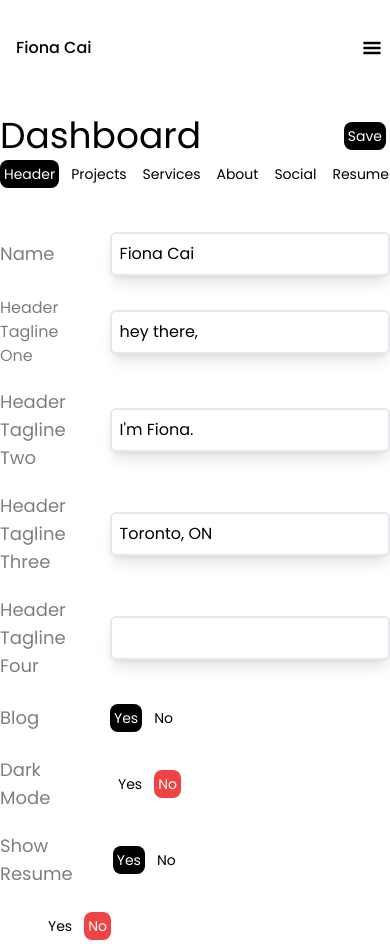
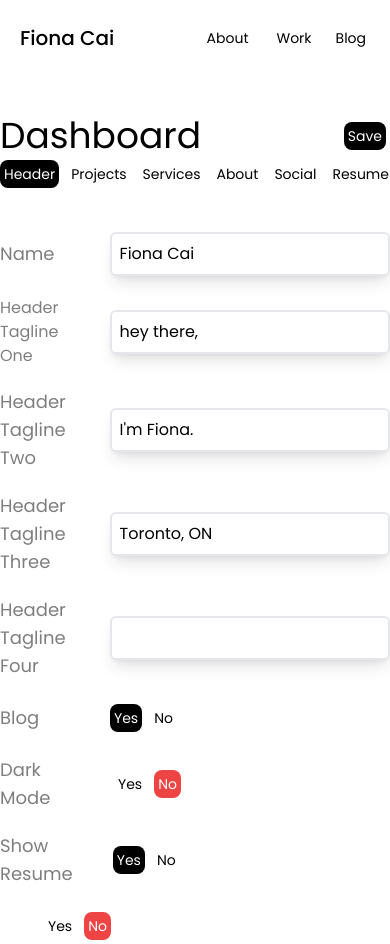
Before and after one commit to fiona-cai/personal, a Next.js app: page /edit in a window 390 px wide. Built offline with nearby package versions, Linux system fonts and the light colour scheme.

Commit message:
mobile <3

```diff
--- a/components/Header/index.js
+++ b/components/Header/index.js
@@ -21,149 +21,19 @@ const Header = ({ handleWorkScroll, handleAboutScroll, isBlog }) => {
 
   return (
     <>
-      <Popover className="block tablet:hidden mt-5">
-        {({ open }) => (
-          <>
-            <div className="flex items-center justify-between p-2 laptop:p-0">
-              <h1
-                onClick={() => router.push("/")}
-                className="font-medium p-2 laptop:p-0 link"
-              >
-                {name}
-              </h1>
 
-              <div className="flex items-center">
-                {data.darkMode && (
-                  <Button
-                    onClick={() =>
-                      setTheme(theme === "dark" ? "light" : "dark")
-                    }
-                  >
-                    <img
-                      className="h-6"
-                      src={`/images/${
-                        theme === "dark" ? "moon.svg" : "sun.svg"
-                      }`}
-                    ></img>
-                  </Button>
-                )}
-
-                <Popover.Button>
-                  <img
-                    className="h-5"
-                    src={`/images/${
-                      !open
-                        ? theme === "dark"
-                          ? "menu-white.svg"
-                          : "menu.svg"
-                        : theme === "light"
-                        ? "cancel.svg"
-                        : "cancel-white.svg"
-                    }`}
-                  ></img>
-                </Popover.Button>
-              </div>
-            </div>
-            <Popover.Panel
-              className={`absolute right-0 z-10 w-1 p-4 ${
-                theme === "dark" ? "bg-slate-800" : "bg-white"
-              } shadow-md rounded-md`}
-            >
-              {!isBlog ? (
-                <div className="grid grid-cols-1">
-                  <Button onClick={handleAboutScroll}>About</Button>
-                  <Button onClick={handleWorkScroll}>Work</Button>
-                  {showBlog && (
-                    <Button onClick={() => router.push("/blog")}>Blog</Button>
-                  )}
-
-                  <Button
-                    onClick={() => window.open("mailto:fiona.cai899@gmail.com")}
-                  >
-                    Contact
-                  </Button>
-                </div>
-              ) : (
-                <div className="grid grid-cols-1">
-                  <Button onClick={() => router.push("/")} classes="first:ml-1">
-                    Home
-                  </Button>
-                  {showBlog && (
-                    <Button onClick={() => router.push("/blog")}>Blog</Button>
-                  )}
-
-
-                  <Button
-                    onClick={() => window.open("mailto:fiona.cai899@gmail.com")}
-                  >
-                    Contact
-                  </Button>
-                </div>
-              )}
-            </Popover.Panel>
-          </>
-        )}
-      </Popover>
-      <div
-        className={`m-0 px-20 py-2 w-full hidden flex-row items-center justify-between sticky z-60 bg-white ${
-          theme === "light" && "bg-white"
-        } dark:text-white top-0 z-30 tablet:flex flex-wrap-reverse`}
-      >
-        <h1
-          onClick={() => router.push("/")}
-          className="font-medium cursor-pointer mob:p-2 laptop:p-0"
-        >
+      {/* Desktop Header */}
+      <div className="flex items-center justify-between p-5 bg-white ">
+        <h1 onClick={() => router.push("/")} className="cursor-pointer text-xl font-medium">
           {name}
         </h1>
-        {!isBlog ? (
-          <div className="flex">
-            <Button onClick={handleAboutScroll}>About</Button>
-            <Button onClick={handleWorkScroll}>Work</Button>
-            {showBlog && (
-              <Button onClick={() => router.push("/blog")}>Blog</Button>
-            )}
-
-
-            <Button onClick={() => window.open("mailto:fiona.cai899@gmail.com")}>
-              Contact
-            </Button>
-            {mounted && theme && data.darkMode && (
-              <Button
-                onClick={() => setTheme(theme === "dark" ? "light" : "dark")}
-              >
-                <img
-                  className="h-6"
-                  src={`/images/${theme === "dark" ? "moon.svg" : "sun.svg"}`}
-                ></img>
-              </Button>
-            )}
-          </div>
-        ) : (
-          <div className="flex">
-            <Button onClick={() => router.push("/")}>Home</Button>
-            {showBlog && (
-              <Button onClick={() => router.push("/blog")}>Blog</Button>
-            )}
-
-
-            <Button onClick={() => window.open("mailto:hello@chetanverma.com")}>
-              Contact
-            </Button>
-
-            {mounted && theme && data.darkMode && (
-              <Button
-                onClick={() => setTheme(theme === "dark" ? "light" : "dark")}
-              >
-                <img
-                  className="h-6"
-                  src={`/images/${theme === "dark" ? "moon.svg" : "sun.svg"}`}
-                ></img>
-              </Button>
-            )}
-          </div>
-        )}
+        <div className="flex items-center space-x-4">
+          <Button onClick={handleAboutScroll}>About</Button>
+          <Button onClick={handleWorkScroll}>Work</Button>
+          {showBlog && <Button onClick={() => router.push("/blog")}>Blog</Button>}
+        </div>
       </div>
-    </>
+      </>
   );
 };
 
```
Also changed, not shown: 1 other file (tests, documents, lock files or other folders).
